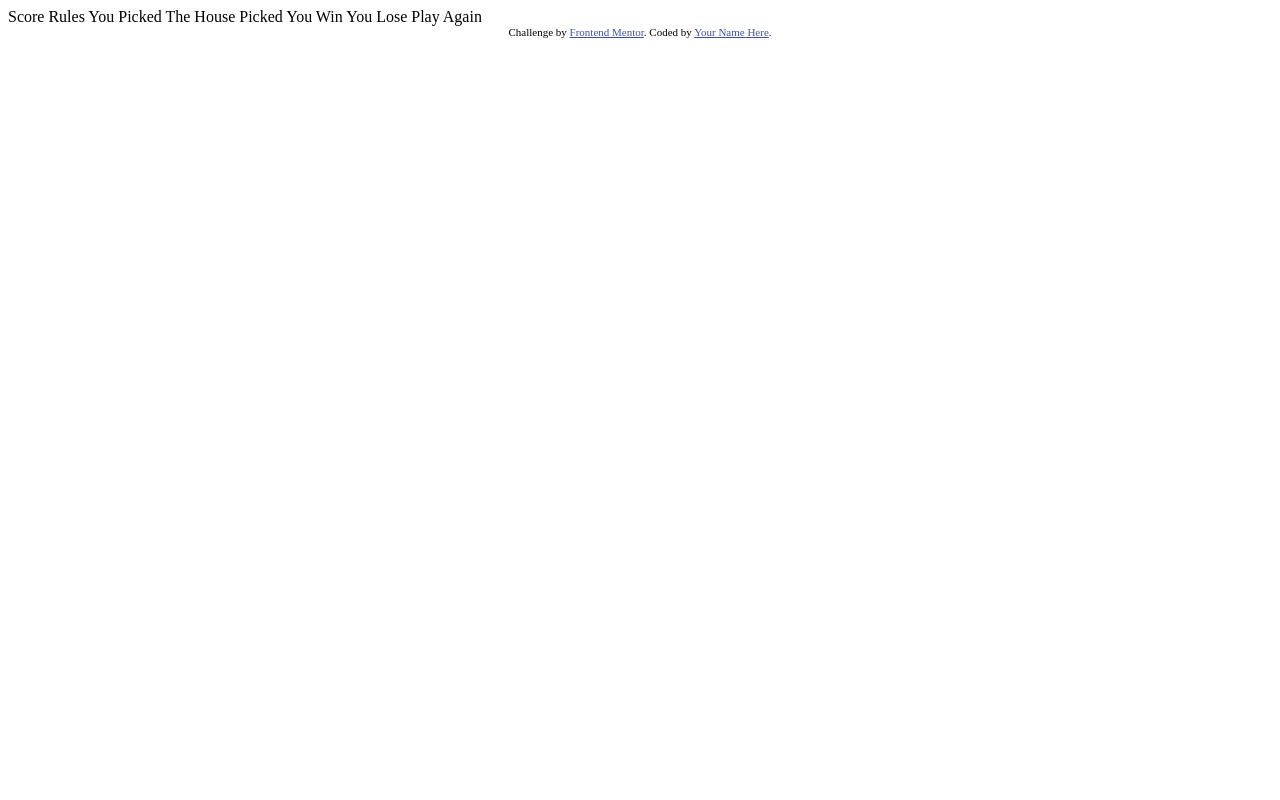
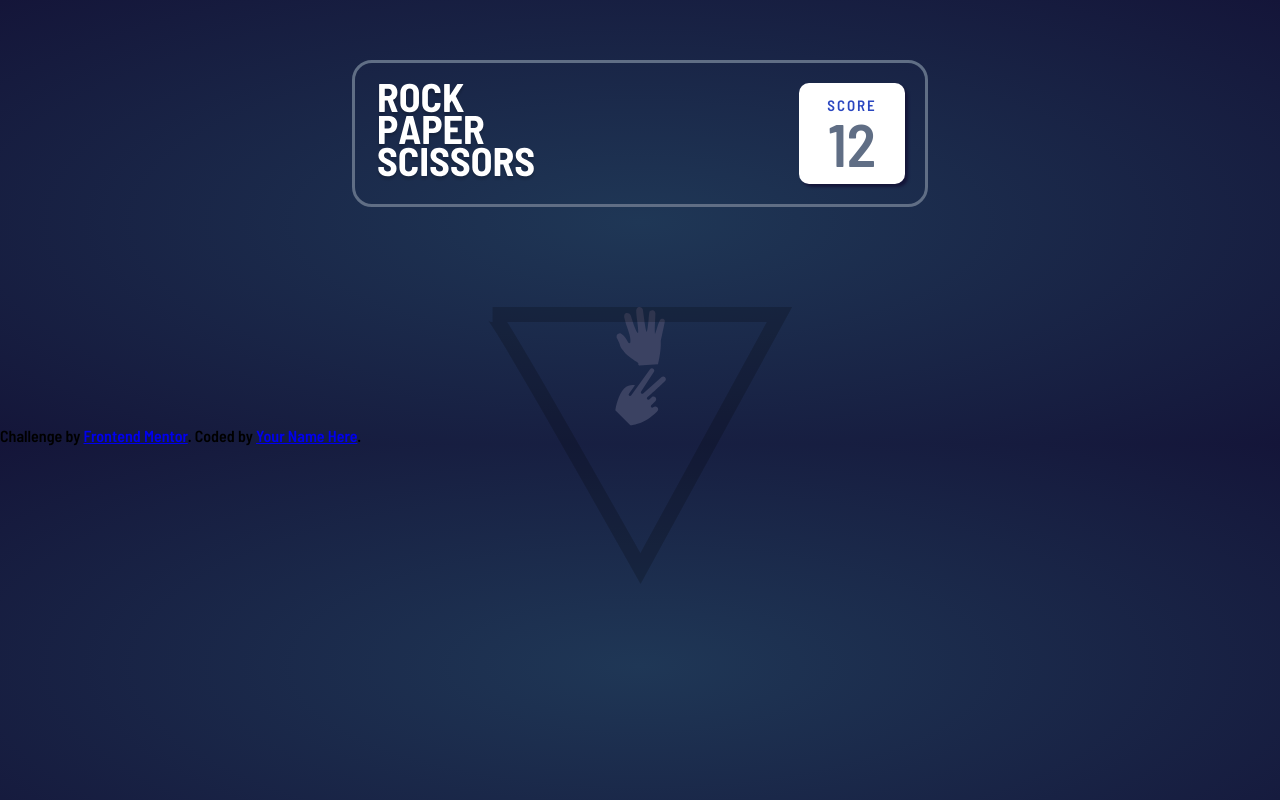
Before and after one commit to alihpss/pedra-papel-tesoura, a plain HTML site: page index.html in a window 1280 px wide. Drawn offline with Linux system fonts and the light colour scheme.

Commit message:
terminando o header

```diff
--- /dev/null
+++ b/CSS/estilo.css
@@ -0,0 +1,57 @@
+@import url('https://fonts.googleapis.com/css2?family=Barlow+Semi+Condensed:wght@600&family=Epilogue:wght@760&display=swap');
+
+* {
+    box-sizing: border-box;
+
+}
+
+body {
+    background: radial-gradient(#1f3756, #141539);
+    font-family: 'Barlow Semi Condensed';
+}
+
+header {
+    width: 45%;
+    margin: 60px auto;
+    display: flex;
+    flex-direction: row;
+    justify-content: space-between;
+    border: 3px solid #606e85;
+    padding: 20px;
+    border-radius: 20px;
+}
+
+#inicio {
+    width: 50%;
+}
+
+#score {
+    background: white;
+    font-size: 15px;
+    width: 20%;
+    text-align: center;
+    border-radius: 10px;
+    letter-spacing: 2px;
+    color: #2a46c0;
+    padding-top: 15px;
+    box-shadow: 3px 3px 3px  #141539;
+}
+
+
+#contador {
+    font-size: 60px;
+    letter-spacing: 0px;
+    color: #606e85;
+}
+
+section {
+    text-align: center;
+    margin-top: 100px;
+}
+
+#fundo {
+    position: absolute;
+    left: 0;
+    right: 0;
+    margin: auto;
+}
--- /dev/null
+++ b/CSS/reset.css
@@ -0,0 +1,43 @@
+html, body, div, span, applet, object, iframe,
+h1, h2, h3, h4, h5, h6, p, blockquote, pre,
+a, abbr, acronym, address, big, cite, code,
+del, dfn, em, img, ins, kbd, q, s, samp,
+small, strike, strong, sub, sup, tt, var,
+b, u, i, center,
+dl, dt, dd, ol, ul, li,
+fieldset, form, label, legend,
+table, caption, tbody, tfoot, thead, tr, th, td,
+article, aside, canvas, details, embed,
+figure, figcaption, footer, header, hgroup,
+menu, nav, output, ruby, section, summary,
+time, mark, audio, video {
+	margin: 0;
+	padding: 0;
+	border: 0;
+	font-size: 100%;
+	font: inherit;
+	vertical-align: baseline;
+}
+/* HTML5 display-role reset for older browsers */
+article, aside, details, figcaption, figure,
+footer, header, hgroup, menu, nav, section {
+	display: block;
+}
+body {
+	line-height: 1;
+}
+ol, ul {
+	list-style: none;
+}
+blockquote, q {
+	quotes: none;
+}
+blockquote:before, blockquote:after,
+q:before, q:after {
+	content: '';
+	content: none;
+}
+table {
+	border-collapse: collapse;
+	border-spacing: 0;
+}
--- a/index.html
+++ b/index.html
@@ -1,33 +1,47 @@
 <!DOCTYPE html>
-<html lang="en">
+<html lang="pt-br">
 <head>
   <meta charset="UTF-8">
-  <meta name="viewport" content="width=device-width, initial-scale=1.0"> <!-- displays site properly based on user's device -->
+  <meta name="viewport" content="width=device-width, initial-scale=1.0">
 
   <link rel="icon" type="image/png" sizes="32x32" href="./images/favicon-32x32.png">
 
-  <title>Frontend Mentor | Rock, Paper, Scissors</title>
+  <link rel="stylesheet" href="/CSS/reset.css">
+  <link rel="stylesheet" href="/CSS/estilo.css">
 
-  Score
-  Rules
+  <title>Rock, Paper, Scissors</title>
 
-  You Picked
-  The House Picked
-
-  You Win
-  You Lose
-
-  Play Again
-
-  <!-- Feel free to remove these styles or customise in your own stylesheet 👍 -->
-  <style>
-    .attribution { font-size: 11px; text-align: center; }
-    .attribution a { color: hsl(228, 45%, 44%); }
-  </style>
 </head>
 <body>
 
+  <header>
+    <div id="inicio">
+      <img src="/images/logo.svg" alt="">
+    </div>
+    <div id="score">
+      <p>SCORE</p>
+      <p id="contador">12</p>
+    </div>
+  </header>
 
+  <main>
+    <section>
+      <img src="/images/bg-triangle.svg" alt="" id="fundo">
+
+
+      <div id="elementos">
+        <div id="img-papel">
+          <img src="/images/icon-paper.svg" alt="">
+        </div>
+        <div id="img-tesoura">
+          <img src="/images/icon-scissors.svg" alt="">
+        </div>
+        <!--<div id="img-pedra">
+          <img src="/images/icon-rock.svg" alt="">
+        </div>-->
+      </div>
+    </section>
+  </main>
 
   <div class="attribution">
     Challenge by <a href="https://www.frontendmentor.io?ref=challenge" target="_blank">Frontend Mentor</a>.
```
